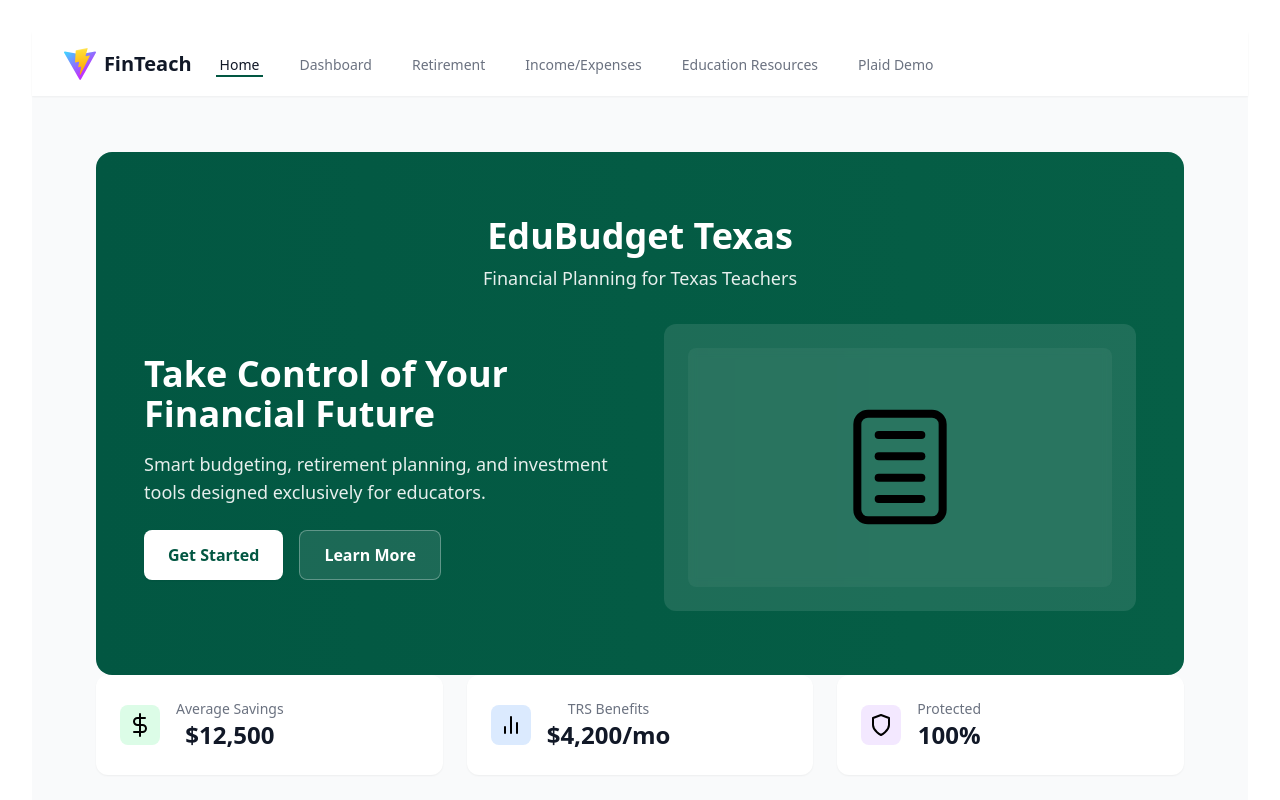
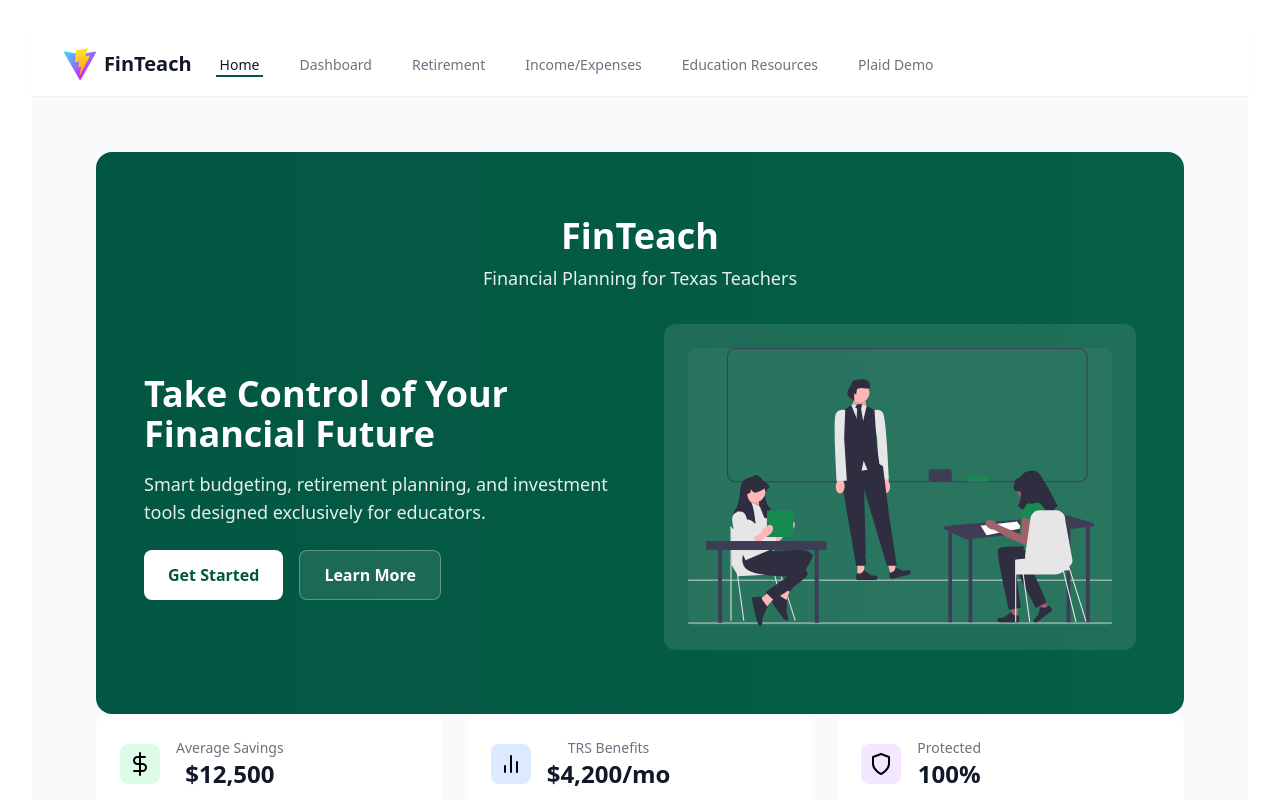
Before and after one commit to IbrahimKhanGH/FinTeach, a React (Vite) app in the folder frontend/: page / in a window 1280 px wide. Shown: the top 800 px of the page. Built offline with nearby package versions, Linux system fonts and the light colour scheme.

Commit message:
added teacher svg

```diff
--- a/frontend/src/pages/Home.jsx
+++ b/frontend/src/pages/Home.jsx
@@ -99,7 +99,7 @@
           <div className="bg-gradient-to-r from-[#025742] to-emerald-800 rounded-2xl overflow-hidden">
             <div className="px-6 lg:px-12 py-12 lg:py-16">
               <div className="text-center max-w-3xl mx-auto mb-8">
-                <h1 className="text-4xl font-bold mb-2 text-white">EduBudget Texas</h1>
+                <h1 className="text-4xl font-bold mb-2 text-white">FinTeach</h1>
                 <p className="text-lg text-white/90">Financial Planning for Texas Teachers</p>
               </div>
 
@@ -131,7 +131,7 @@
                 <div className="hidden lg:block">
                   <div className="bg-white/10 rounded-xl p-6">
                     <div className="aspect-video bg-white/5 rounded-lg flex items-center justify-center backdrop-blur-sm">
-                      <CalculatorIcon className="text-white/80" />
+                    <img src="src/assets/teacher.svg" alt="Teacher" className="h-50 w-50 text-white/80" />
                     </div>
                   </div>
                 </div>
```
Also changed, not shown: frontend/src/assets/teacher.svg (added).
